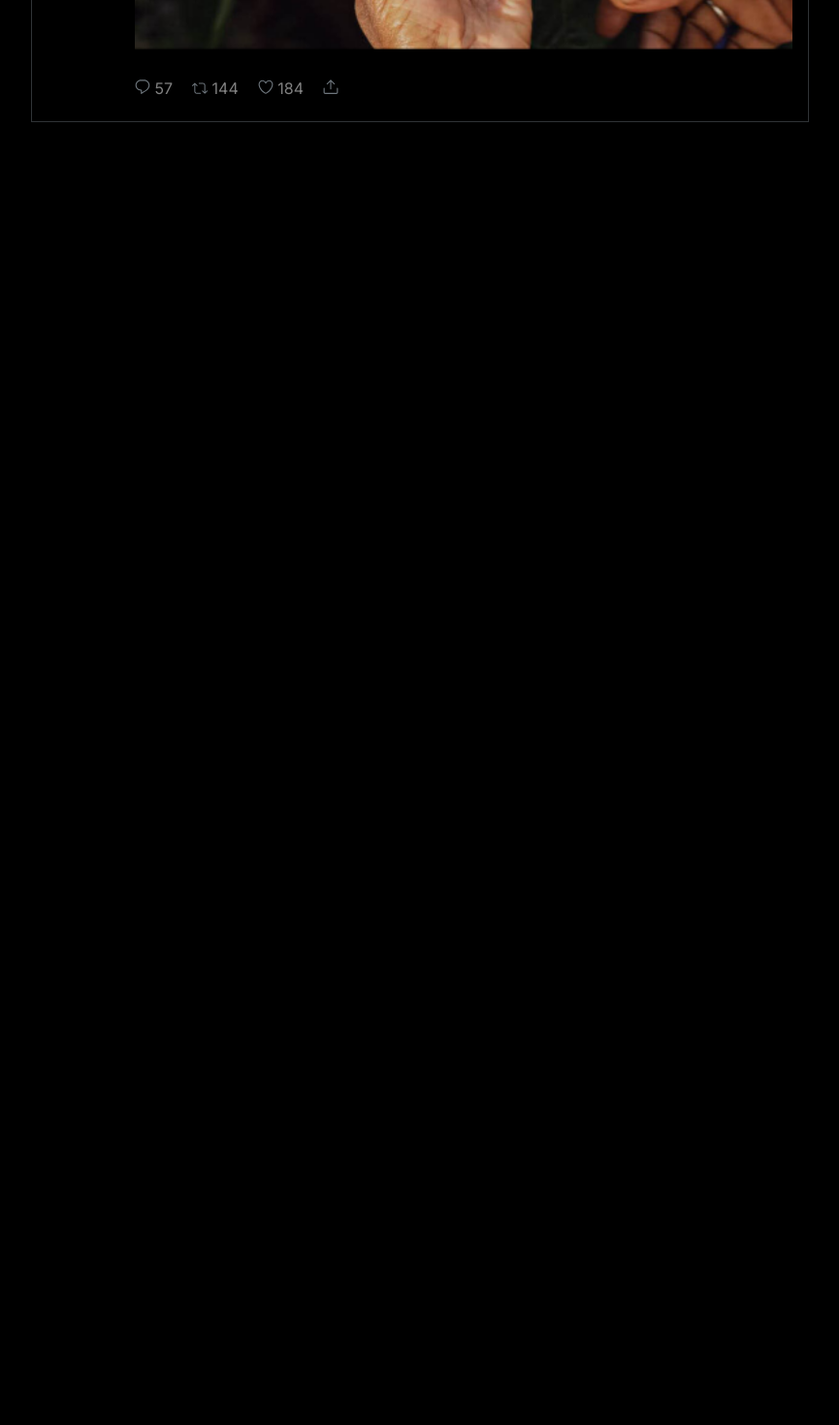
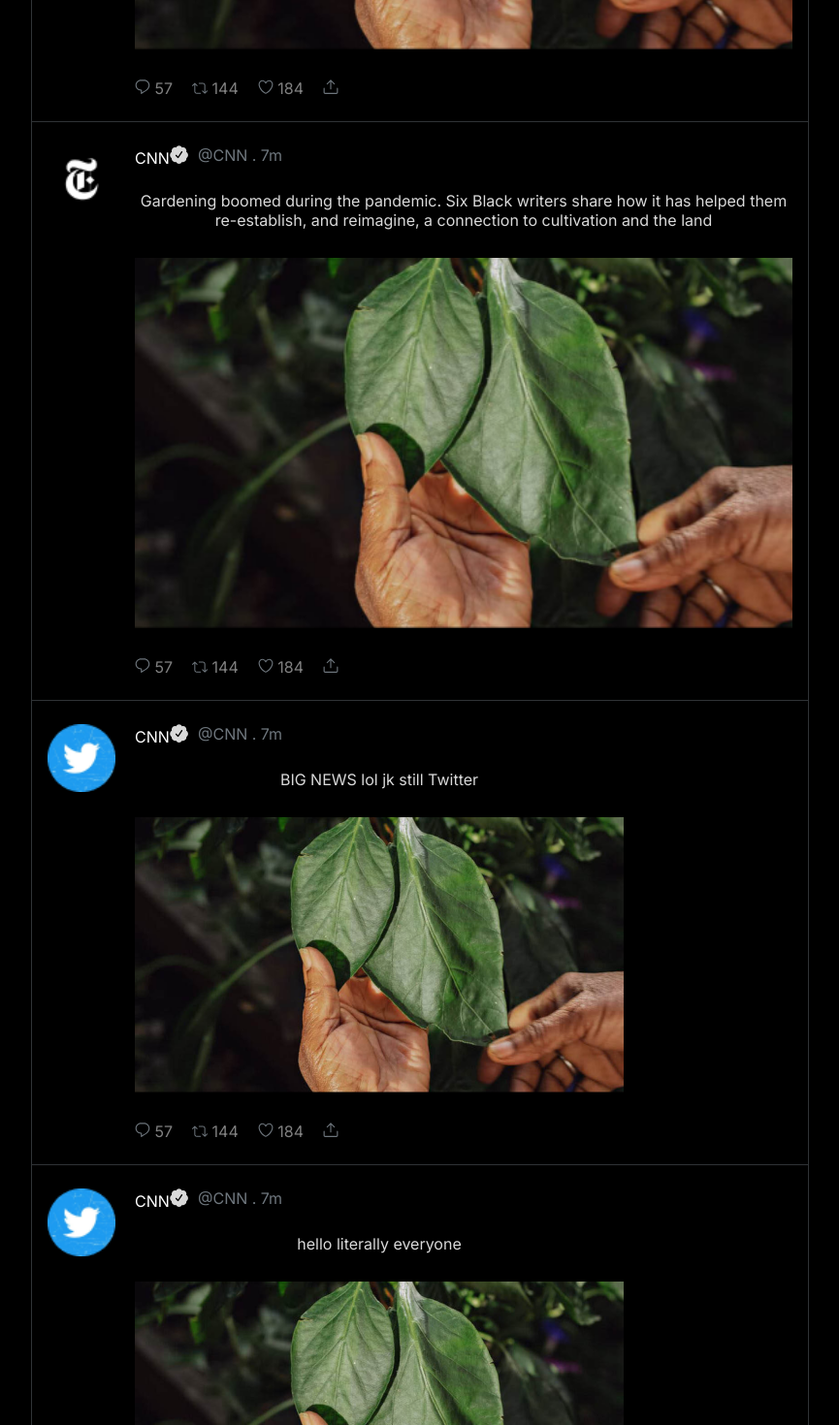
Before and after one commit to land-bit/Kadea-Twitter, a React (Vite) app: page / in a window 1280 px wide. Shown: the part 780-2250 px from the top of the page at 97% size, without its empty margins (0-865 px from the left). Before the commit the page ends 938 px from the top, so only its background shows below. Built offline with nearby package versions, Linux system fonts and the light colour scheme.

Commit message:
feat(tweets):creation du bd pour exemple

```diff
--- a/src/App.jsx
+++ b/src/App.jsx
@@ -4,7 +4,7 @@ import TweetEditor from './Components/Tweet-Editor'
 import Tweets from './Components/Tweets'
 
 function App() {
-
+  const d = 'firm'
   return (
     <div className="timeline">
       <Header/>
--- a/src/Components/Tweets.jsx
+++ b/src/Components/Tweets.jsx
@@ -2,9 +2,90 @@ import Tweet from "./tweets/Tweet";
 
 export default function Tweets() {
 
+    const exempleDB = [
+        {
+            user : {
+                name : 'CNN',
+                time : '7m',
+                src : 'src/assets/Tweet-Avatar/Profile-Photo-1.png'
+            },
+            content : {
+                text : 'President Joe Biden touted a new agreement reached with the European Union to ease Trump-era tariffs on aluminum and steel as a "major breakthrough" that would serve to both strengthen the US steel industry and combat the global climate crisis.'
+            },
+            actions : {
+                comments : 54,
+                retweet : 144,
+                like : 184
+            }
+        },
+        {
+            user : {
+                name : 'The New York Times',
+                time : '2h',
+                src : 'src/assets/Tweet-Avatar/Profile-Photo6.png'
+            },
+            content : {
+                text : 'Gardening boomed during the pandemic. Six Black writers share how it has helped them re-establish, and reimagine, a connection to cultivation and the land',
+                srcImage : 'src/assets/images/image 3.png'
+            },
+            actions : {
+                comments : 19,
+                retweet : 48,
+                like : 482
+            }
+        },
+        {
+            user : {
+                name : 'Twitter',
+                time : 'Oct 29',
+                src : 'src/assets/Tweet-Avatar/Profile-Photo-2.png'
+            },
+            content : {
+                text : 'BIG NEWS lol jk still Twitter',
+            },
+            actions : {
+                comments : '6.8k',
+                retweet : '36.8k',
+                like : '267.1k'
+            }
+        },
+        {
+            user : {
+                name : 'Twitter',
+                time : 'Oct 4',
+                src : 'src/assets/Tweet-Avatar/Profile-Photo-2.png'
+            },
+            content : {
+                text : 'hello literally everyone',
+            },
+            actions : {
+                comments : '118.7k',
+                retweet : '785.4k',
+                like : '3.3k'
+            }
+        },
+        {
+            user : {
+                name : 'Twitter',
+                time : 'Oct 4',
+                src : 'src/assets/Tweet-Avatar/Profile-Photo-2.png'
+            },
+            content : {
+                text : 'hello literally everyone',
+                srcImage : 'src/assets/images/image 3.png'
+            },
+            actions : {
+                comments : '118.7k',
+                retweet : '785.4k',
+                like : '3.3k'
+            }
+        }
+    ]
     return(
         <div className="tweets">
-            <Tweet/>
+             {
+                 exempleDB.map((e, i)=> <Tweet key={i} data = {e} />)
+             }
         </div>
     )
 }
--- a/src/Components/tweet-editor/Avatars.jsx
+++ b/src/Components/tweet-editor/Avatars.jsx
@@ -1,7 +1,6 @@
 export default function Avatars() {
 
-    return <img
+    return <div className="avatar"><img
             src="src/assets/Avatars/Profile-Photo.png"
-            class= "avatars"
-            alt="Profil d'utilisateur" />
+            alt="Profil d'utilisateur" /></div>
 }
--- a/src/Components/tweets/Tweet.jsx
+++ b/src/Components/tweets/Tweet.jsx
@@ -1,12 +1,12 @@
 import TweetAvatar from "./tweet/Tweet-Avatar";
 import TweetContent from "./tweet/Tweet-Content";
 
-export default function Tweet() {
+export default function Tweet({data}) {
 
     return(
         <div className="tweet">
-            <TweetAvatar/>
-            <TweetContent/>
+            <TweetAvatar src = {data.user.src}/>
+            <TweetContent data = {data}/>
         </div>
     )
 }
--- a/src/Components/tweets/tweet/Tweet-Avatar.jsx
+++ b/src/Components/tweets/tweet/Tweet-Avatar.jsx
@@ -1,7 +1,7 @@
-export default function TweetAvatar(){
+export default function TweetAvatar({src}){
 
     return <img
-            src="src/assets/Tweet-Avatar/Profile-Photo-1.png"
+            src={src}
             alt="Profil de ..."
             className="tweet-avatar" />
 }
--- a/src/Components/tweets/tweet/Tweet-Content.jsx
+++ b/src/Components/tweets/tweet/Tweet-Content.jsx
@@ -1,11 +1,11 @@
 import TweetActions from "./tweet-content/Tweet-Actions"
 import TweetBody from "./tweet-content/Tweet-Body"
 
-export default function TweetContent() {
-
+export default function TweetContent({data}) {
+    console.log(data)
     return(
         <div className="tweet-content">
-            <TweetBody/>
+            <TweetBody user = {data.user} content = {data.content}/>
             <TweetActions/>
         </div>
     )
--- a/src/Components/tweets/tweet/tweet-content/Tweet-Body.jsx
+++ b/src/Components/tweets/tweet/tweet-content/Tweet-Body.jsx
@@ -2,12 +2,12 @@ import TweetImage from "./tweet-body/Tweet-Image";
 import TweetText from "./tweet-body/Tweet-Text";
 import TweetTitle from "./tweet-body/Tweet-Title";
 
-export default function TweetBody() {
+export default function TweetBody({user, content}) {
 
     return (
         <div className="tweet-body">
-            <TweetTitle/>
-            <TweetText/>
+            <TweetTitle name = {user.name} time = {user.time}/>
+            <TweetText text = {content.text}/>
             <TweetImage/>
         </div>
     )
--- a/src/Components/tweets/tweet/tweet-content/tweet-body/Tweet-Text.jsx
+++ b/src/Components/tweets/tweet/tweet-content/tweet-body/Tweet-Text.jsx
@@ -1,8 +1,5 @@
-export default function TweetText() {
+export default function TweetText({text}) {
  return (
-    <p className="tweet-text">President Joe Biden touted a new agreement reached
-    with the European Union to ease Trump-era tariffs on aluminum and steel as a
-    "major breakthrough" that would serve to both strengthen the US steel industry
-    and combat the global climate crisis.</p>
+    <p className="tweet-text">{text}</p>
  )
 }
```
